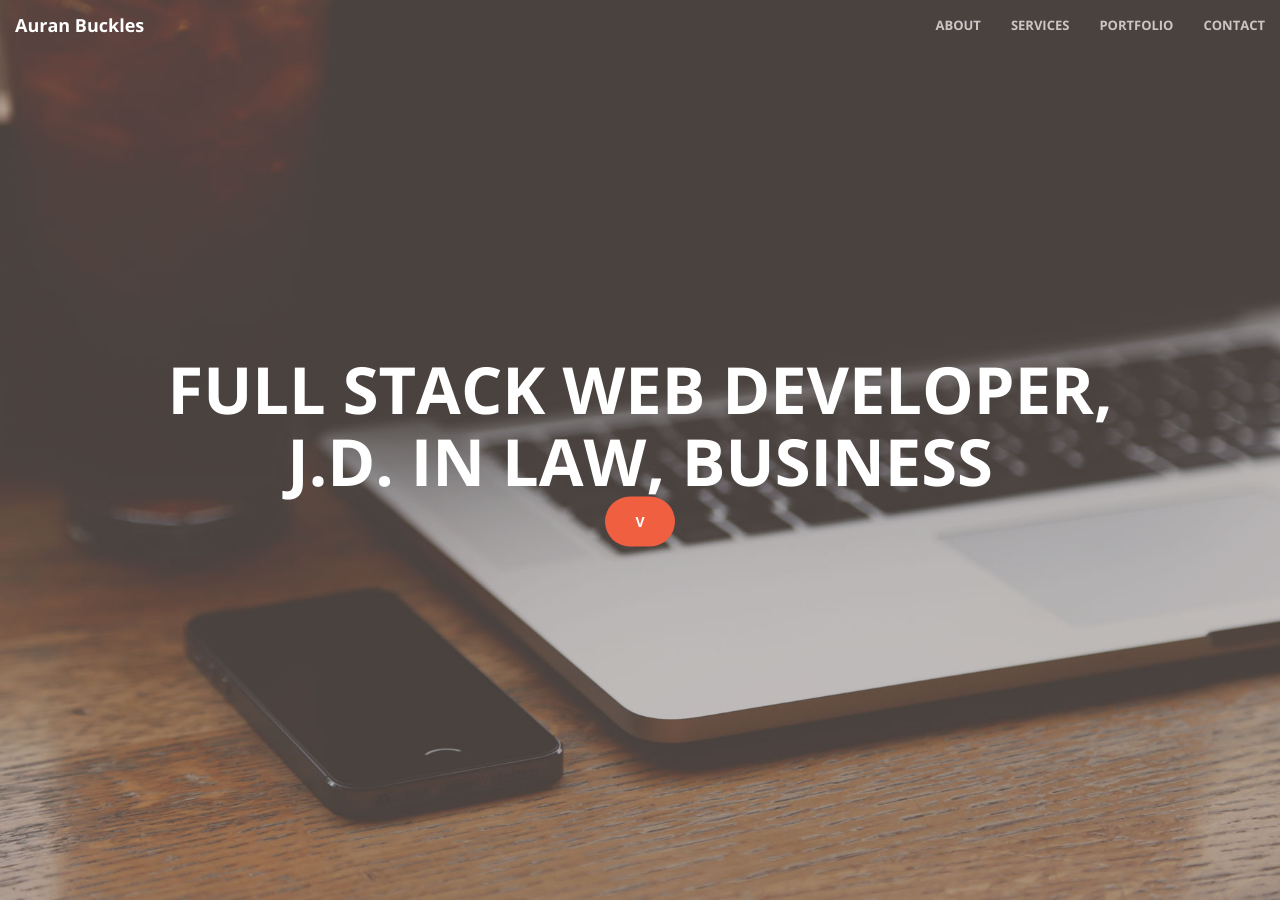
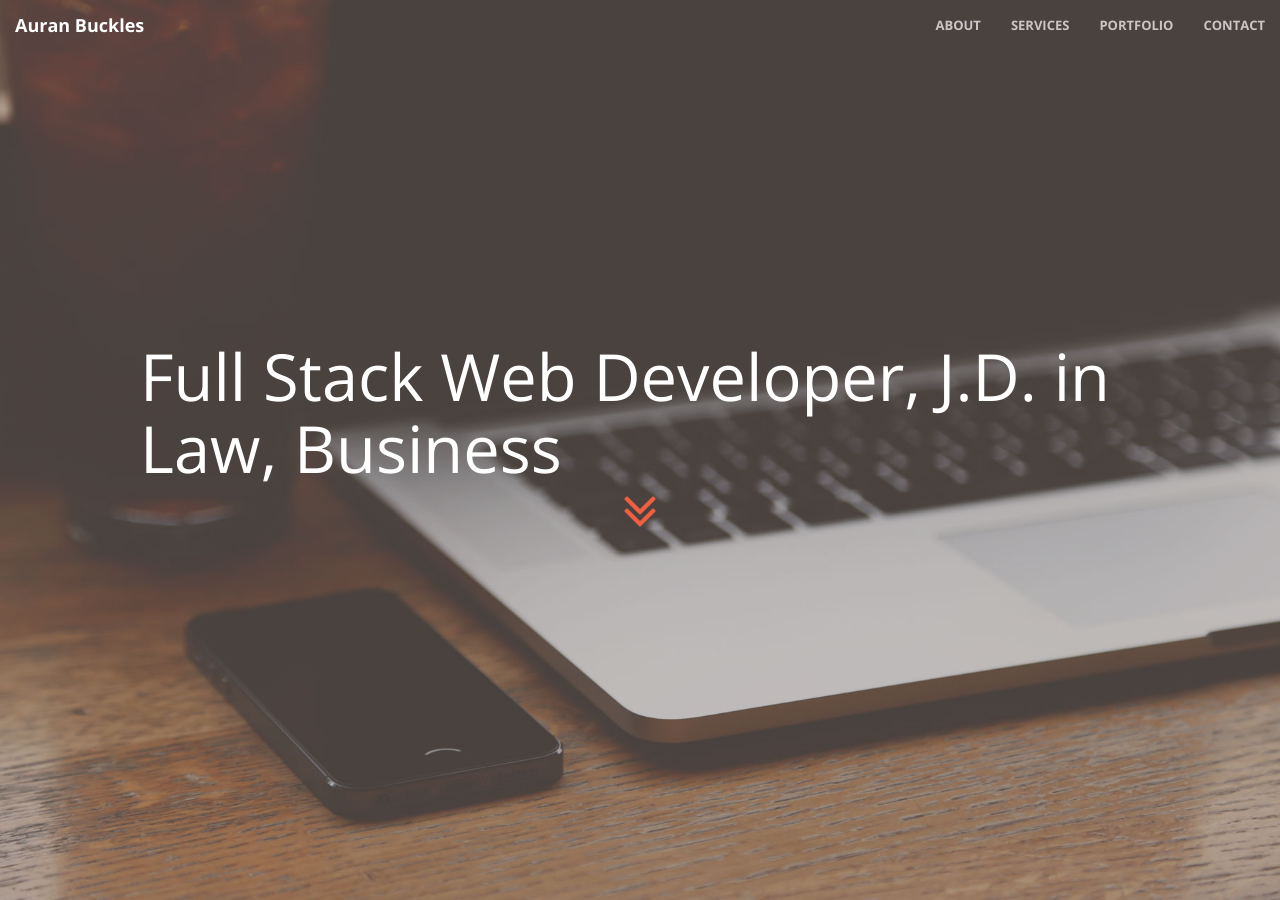
Before and after one commit to auranbuckles/auranbuckles, a Jekyll site: the page built from index.html, in a window 1280 px wide and 900 px high. Built offline with Jekyll 4.4.1, drawn with Linux system fonts in a browser that asks for light colours; some of the changed text lies outside the part shown.

Commit message:
changed css styling and arrow on homepage

```diff
--- a/_includes/about.html
+++ b/_includes/about.html
@@ -4,8 +4,7 @@
             <div class="col-lg-8 col-lg-offset-2 text-center">
                 <h2 class="section-heading">Bridging the gap between technology and the business of law.</h2>
                 <hr class="light">
-                <p class="text-faded">Start Bootstrap has everything you need to get your new website up and running in no time! All of the templates and themes on Start Bootstrap are open source, free to download, and easy to use. No strings attached!</p>
-                <a href="#" class="btn btn-default btn-xl">Get Started!</a>
+                <p class="text-faded">Hi, I’m Auran, a full-stack web developer and aspiring lawyer. I discovered my passion for coding during my first year summer internships at two laws firms, where I found myself often trying to come up with ideas on how I would use technology to improve on a lot of repetitive tasks I encountered there. This experience really motivated me to want to make changes through technology. I started learning code through some free online courses, and after realizing how much I enjoyed it, I decided to take it further and enrolled in coding school last summer. So now, here I am, a dev who’s looking to marry my legal background and technical skills in a way that can solve business problems from a legal perspective and make the law an easier way of life for people.</p>
             </div>
         </div>
     </div>
--- a/_includes/header.html
+++ b/_includes/header.html
@@ -2,8 +2,9 @@
     <div class="header-content">
         <div class="header-content-inner">
             <h1>Full Stack Web Developer, J.D. in Law, Business</h1>
-            <!-- <hr> -->
-            <a href="#about" class="btn btn-primary btn-xl page-scroll">v</a>
         </div>
+        <a href="#about" class="page-scroll">
+        	<p class="fa fa-4x fa-angle-double-down wow bounceIn text-primary text-center"></p>
+        </a>
     </div>
 </header>
--- a/_sass/_base.scss
+++ b/_sass/_base.scss
@@ -161,13 +161,12 @@ header {
     color: white;
     .header-content {
         position: relative;
-        text-align: center;
+        text-align: left;
         padding: 100px 15px 100px;
         width: 100%;
         .header-content-inner {
             h1 {
-                font-weight: 700;
-                text-transform: uppercase;
+                font-weight: 500;
                 margin-top: 0;
                 margin-bottom: 0;
             }
@@ -180,6 +179,9 @@ header {
                 font-size: 16px;
                 margin-bottom: 50px;
             }
+        }
+        .fa {
+            display: block;
         }
     }
     @media (min-width: 768px) {
```
Also changed, not shown: 3 other files.
